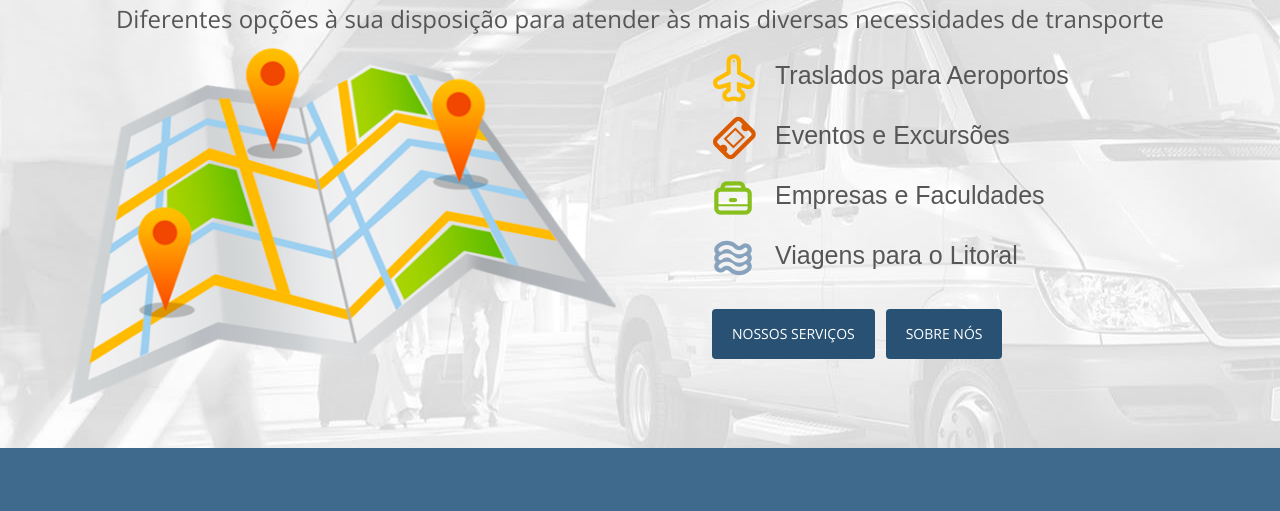
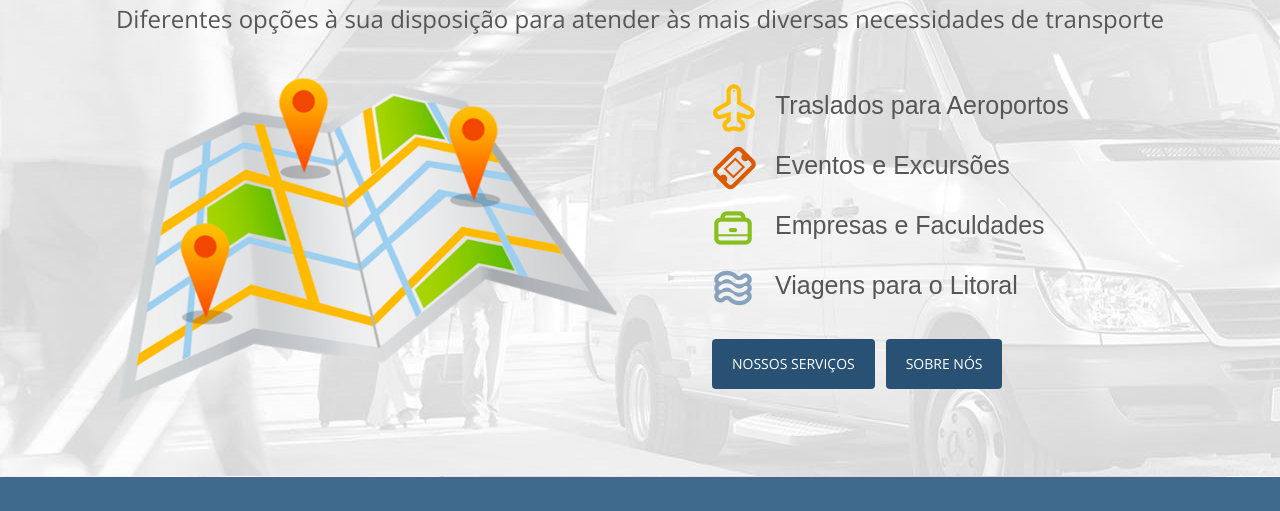
Before and after one commit to diegovinci/na-locadora-de-vans, a plain HTML site: page index.html in a window 1280 px wide. Shown: the part 212-723 px from the top of the page. Drawn offline with nearby package versions, Linux system fonts and the light colour scheme.

Commit message:
making small adjustments in some css properties

```diff
--- a/index.html
+++ b/index.html
@@ -79,7 +79,7 @@
             <h2 class="altSubtitle">Diferentes op&ccedil;&otilde;es &agrave; sua disposi&ccedil;&atilde;o para atender &agrave;s mais diversas necessidades
               de transporte</h2>
           </div>
-          <div class="row conver-inner-page">
+          <div class="row cover-inner-page">
             <div class="col-md-6">
               <img class="img-responsive" src="images/cover/map.png">
             </div>
```
